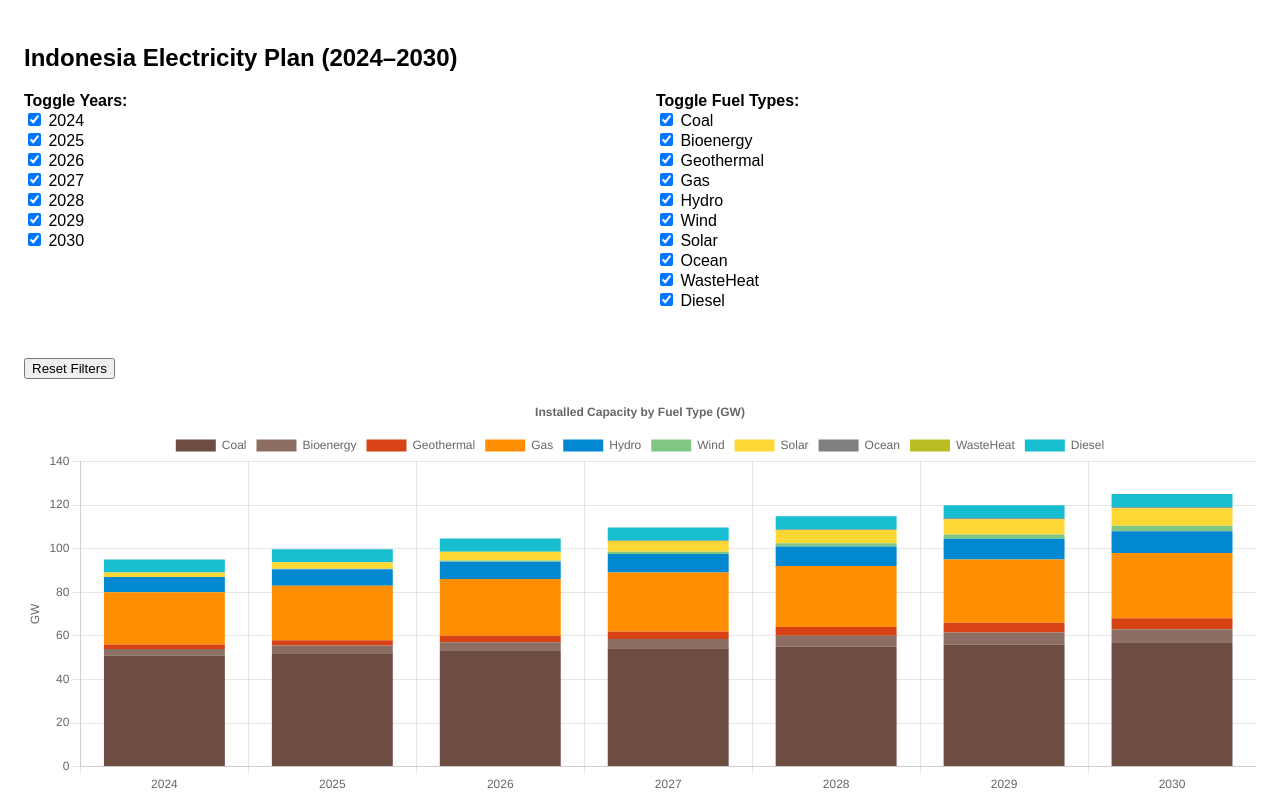
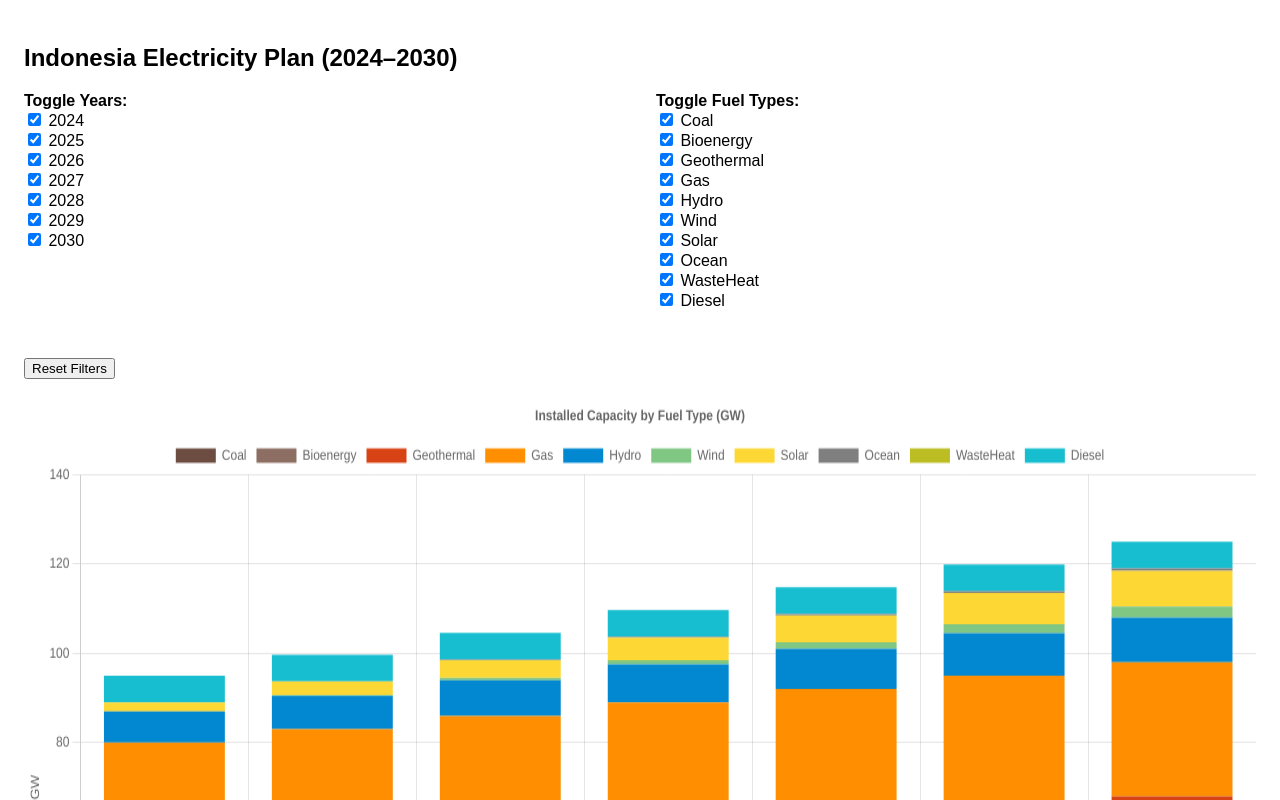
Before and after one commit to Ragnotayn/indonesia-electricity-plan, a plain HTML site: page index.html in a window 1280 px wide. Shown: the top 800 px of the page. Drawn offline with nearby package versions, Linux system fonts and the light colour scheme.

Commit message:
Update index.html
JS autoscale update false

```diff
--- a/index.html
+++ b/index.html
@@ -24,38 +24,48 @@
       width: 100%; /* Ensure button takes full width on small screens */
     }
 
-    /* Original canvas styles - slightly adjusted */
-    canvas {
-      width: 100% !important; /* Keep width at 100% */
-      height: auto !important; /* Keep height automatic */
-      /* max-height: 400px;  This often causes issues on mobile */
+    /* New styles for chart container */
+    .chart-container {
+      position: relative; /* Needed for padding-bottom trick */
+      width: 100%;
+      /* This padding-bottom creates the aspect ratio */
+      /* For 16:9 aspect ratio, use 56.25% (9/16 * 100) */
+      /* For 4:3 aspect ratio, use 75% (3/4 * 100) */
+      /* You can adjust this value to control the height relative to width */
+      padding-bottom: 60%; /* Adjust this percentage for desired aspect ratio */
+      margin-bottom: 1em; /* Add some space between charts and other elements */
     }
 
-    /* Media query for smaller screens */
-    @media (max-width: 768px) { /* Adjust breakpoint as needed */
+    .chart-container canvas {
+      position: absolute; /* Allows canvas to fill the container */
+      width: 100% !important;
+      height: 100% !important;
+    }
+
+    @media (max-width: 768px) {
       .filters {
         flex-direction: column;
-        gap: 1em; /* Reduce gap on smaller screens */
+        gap: 1em;
       }
       .filter-group {
-        flex: 1 1 auto; /* Allow groups to stack naturally */
+        flex: 1 1 auto;
       }
       .filter-actions {
-        margin-top: 0.5em; /* Adjust margin for button */
+        margin-top: 0.5em;
       }
-      canvas {
-        /* On smaller screens, remove max-height constraint */
-        max-height: unset !important; /* This is key to allow scaling */
-        /* You might want to set a min-height if charts become too squashed */
-        min-height: 250px;
+      /* You might want a different aspect ratio for mobile if needed */
+      .chart-container {
+        padding-bottom: 80%; /* Perhaps a taller chart on mobile */
       }
     }
 
-    /* You might want to adjust the max-height for larger screens if needed */
-    @media (min-width: 769px) {
-        canvas {
-            max-height: 400px; /* Re-apply max-height for larger screens if desired */
-        }
+    /* Optional: Re-apply a max-height for very large screens if charts get too tall */
+    @media (min-width: 1200px) {
+      .chart-container {
+        max-height: 500px; /* Limits the max height of the container */
+        /* If max-height is used, the padding-bottom trick might be overridden
+           so ensure the canvas inside still scales. */
+      }
     }
 
   </style>
@@ -91,8 +101,12 @@
     </div>
   </div>
 
-  <canvas id="capacityChart"></canvas>
-  <canvas id="productionChart"></canvas>
+  <div class="chart-container">
+    <canvas id="capacityChart"></canvas>
+  </div>
+  <div class="chart-container">
+    <canvas id="productionChart"></canvas>
+  </div>
 
   <script>
     const originalCapacityData = {
@@ -142,6 +156,7 @@
       return colors[fuel] || "#888";
     }
 
+    // Pass the canvas element directly to Chart constructor
     const ctx1 = document.getElementById("capacityChart").getContext("2d");
     const ctx2 = document.getElementById("productionChart").getContext("2d");
 
@@ -153,6 +168,7 @@
       },
       options: {
         responsive: true,
+        maintainAspectRatio: false, // THIS IS CRUCIAL FOR CONTAINER-BASED SCALING
         plugins: {
           title: {
             display: true,
@@ -180,6 +196,7 @@
       },
       options: {
         responsive: true,
+        maintainAspectRatio: false, // THIS IS CRUCIAL FOR CONTAINER-BASED SCALING
         plugins: {
           title: {
             display: true,
```
